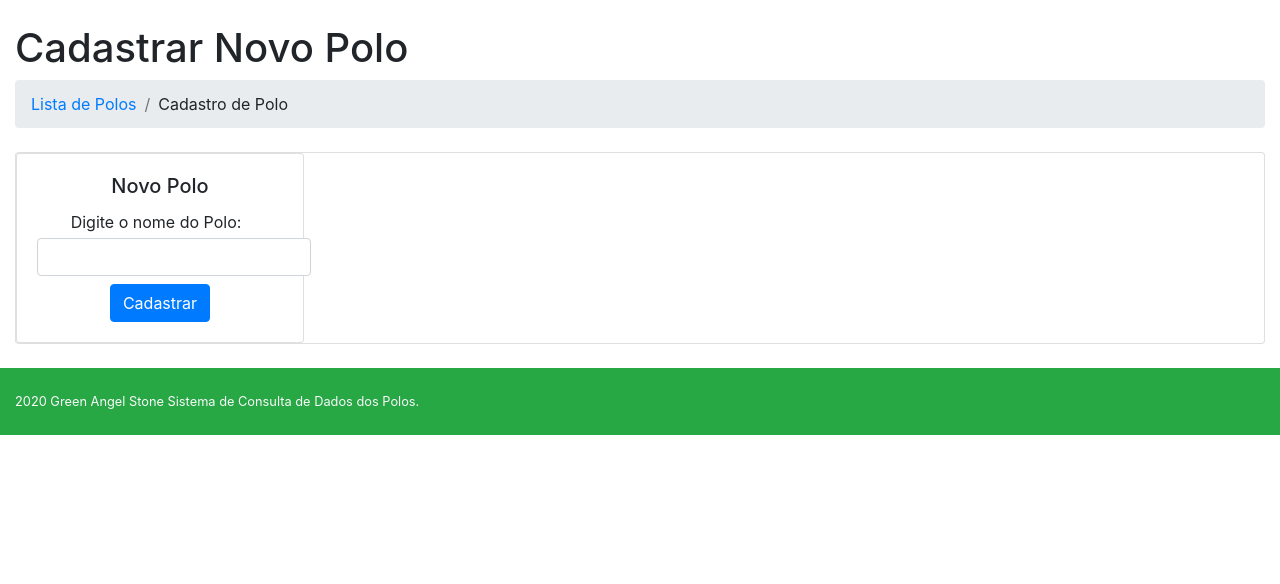
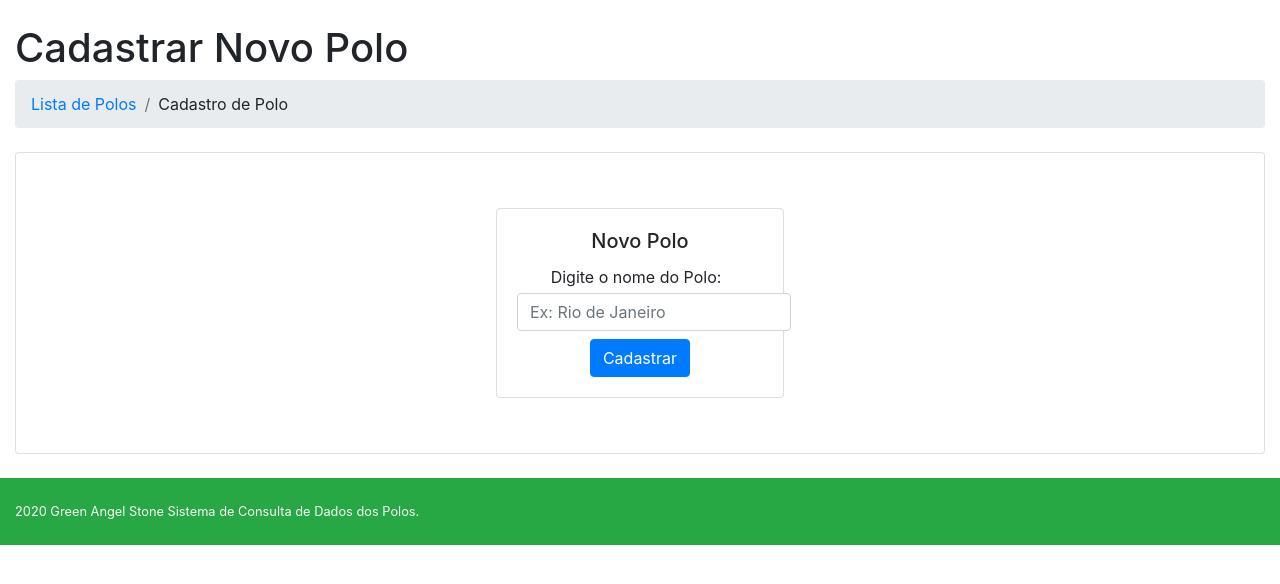
Before and after one commit to karinafarias/projAngel, a Django app: page /cadastrarPolo in a window 1280 px wide. Shown: the part 42-626 px from the top of the page. Run offline with Django 3.2, Linux system fonts and the light colour scheme; some libraries are stand-ins or nearby versions.

Commit message:
cadastro de polos implementado

```diff
--- a/green/core/views.py
+++ b/green/core/views.py
@@ -1,4 +1,4 @@
-from django.shortcuts import render, get_object_or_404, get_list_or_404
+from django.shortcuts import render, get_object_or_404, get_list_or_404, redirect
 from core.models import Polo, Terminal
 
 
@@ -11,6 +11,21 @@ def index(request):
 def cadastrarPolo(request):
     return render(request, 'cadastrarPolo.html')
 
+def cadastro(request):
+    if request.method == 'POST':
+        novoPolo = request.POST['novoPolo']
+        if not novoPolo.strip():
+            print ('Campo nome do polo está em branco.')
+            return redirect('cadastro')
+        if Polo.objects.filter(nomePolo = novoPolo).exists():
+            print ('Polo já cadastrado')
+            return redirect('cadastro')
+        polo = Polo.objects.create(nomePolo = novoPolo, qtdEstoque = 0)
+        polo.save()
+        print('Polo cadastrado com sucesso')
+        return redirect('/')
+    else:
+        return render(request, 'cadastrarPolo.html')
 def consultarPolo(request, idPolo):
     polo = get_object_or_404(Polo, pk=idPolo)
     dadoPolo = {
--- a/green/green/urls.py
+++ b/green/green/urls.py
@@ -7,7 +7,7 @@ urlpatterns = [
     path('', views.index , name = 'index'),
     path('admin/', admin.site.urls),
     path('consultarPolo/<int:idPolo>', views.consultarPolo, name = 'consultarPolo'),
-    path('cadastrarPolo', views.cadastrarPolo, name = 'cadastrarPolo')
-
+    path('cadastrarPolo', views.cadastrarPolo, name = 'cadastrarPolo'),
+    path ('cadastro', views.cadastro, name= 'cadastro')
 
 ]
--- a/green/templates/cadastrarPolo.html
+++ b/green/templates/cadastrarPolo.html
@@ -11,24 +11,25 @@
                            <li class="breadcrumb-item active"><a href="{% url 'index' %}" >Lista de Polos</a></li>
                            <li class="breadcrumb-item" >Cadastro de Polo</li>
                         </ol>
-                    <div class="card mb-4">
+                    <div class="card mb-4" style="align-items: center">
+                        <div style="margin: 55px">
+                            <form method="post" action="{% url 'cadastro' %}" class="form-inline" >
+                                {% csrf_token %}
 
-                        <form class="form-inline" >
+                                <div class="card" style="width: 18rem;" align="center">
 
-                            <div class="card" style="width: 18rem;" align="center">
 
-                                <div align="center">
-                                 <div class="card-body">
-                                    <h5 class="card-title">Novo Polo</h5>
-                                    <label class="my-1 mr-2" >Digite o nome do Polo:</label>
-                                    <input type="text" class="form-control mb-2 mr-sm-2">
-                                    <a href="#" class="btn btn-primary">Cadastrar</a>
-                                 </div>
-                                    </div>
+                                     <div class="card-body">
+                                        <h5 class="card-title">Novo Polo</h5>
+                                        <label class="my-1 mr-2" >Digite o nome do Polo:</label>
+                                        <input type="text" class="form-control mb-2 mr-sm-2" name="novoPolo" placeholder="Ex: Rio de Janeiro">
+                                         <button type="submit" class="btn btn-primary">Cadastrar</button>
+                                     </div>
 
-                            </div>
-                        </form>
 
+                                </div>
+                            </form>
+                        </div>
                     </div>
                 </div>
             </main>
```
